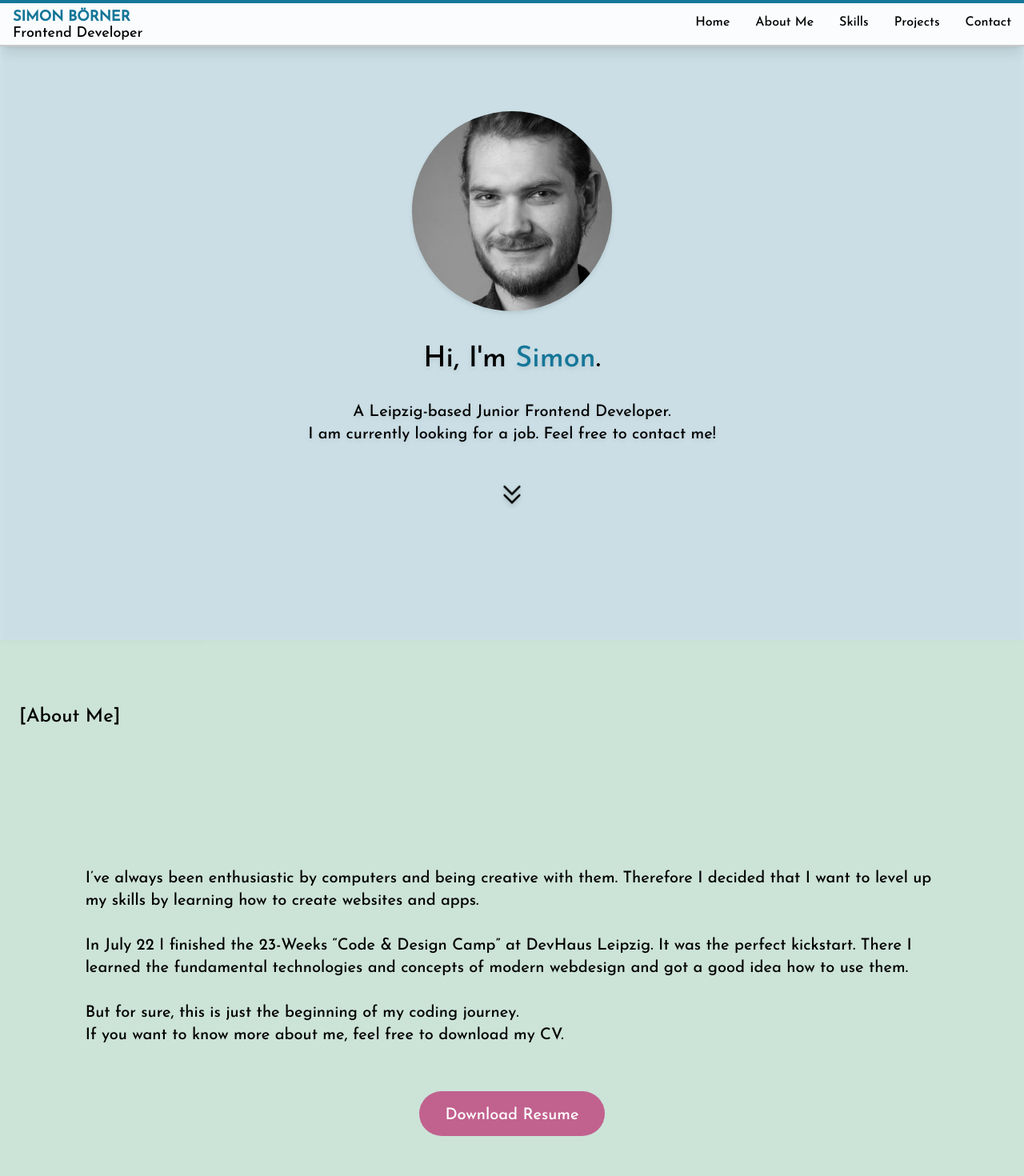
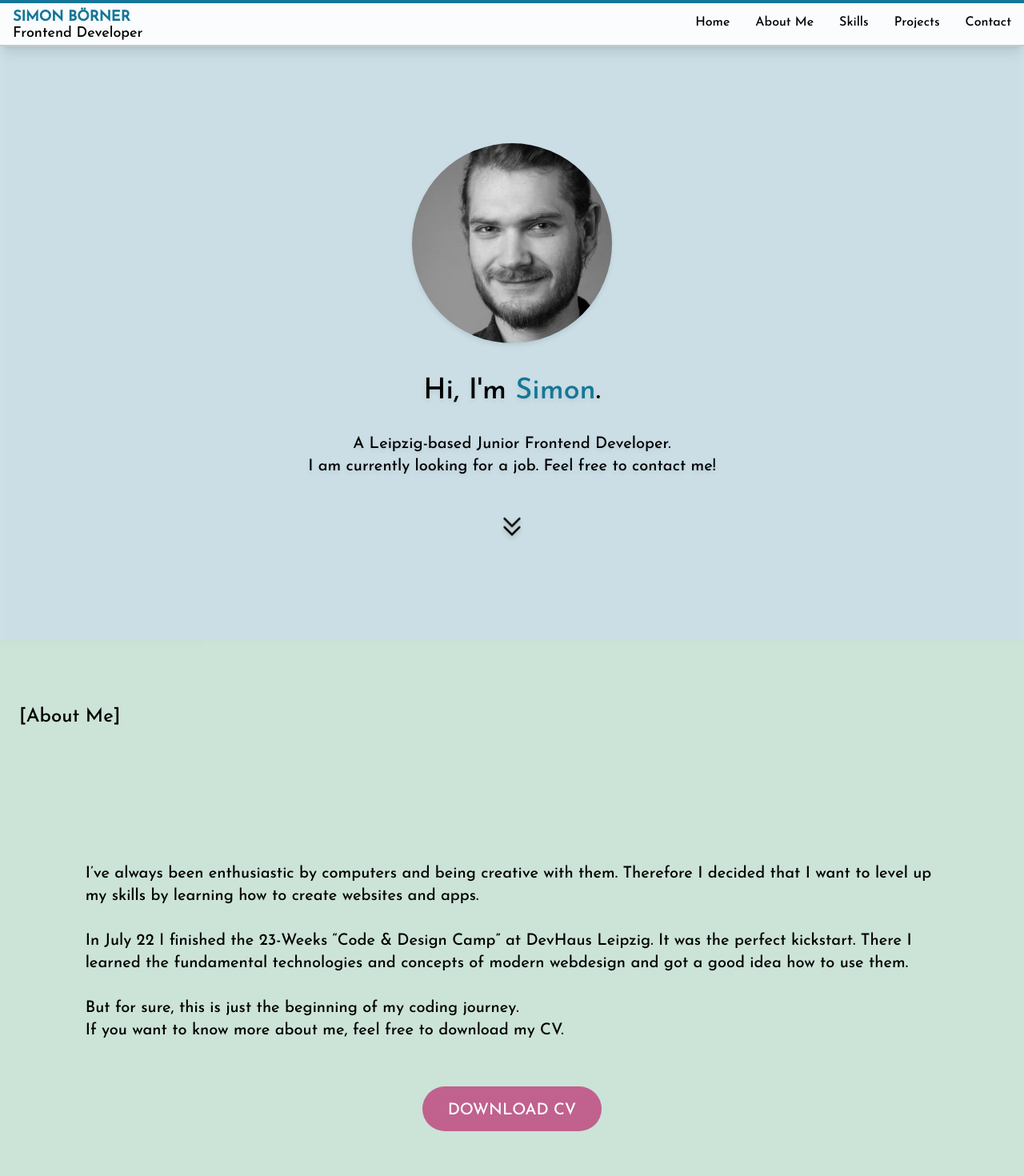
Before and after one commit to SimonBoerner/portfolio-nextjs, a Next.js app: page / in a window 1280 px wide. Shown: the top 1470 px of the page at 80% size. Built offline with nearby package versions, Linux system fonts and the light colour scheme; what @beaubus/svg-patterns-for-tailwindcss would draw is missing.

Commit message:
multiple lang choices

```diff
--- a/Components/Aboutme.tsx
+++ b/Components/Aboutme.tsx
@@ -1,4 +1,8 @@
+import { Popover, Transition } from "@headlessui/react";
+import { useState } from "react";
+
 const Aboutme = () => {
+  const [showLangOptions, setShowLangOptions] = useState(false);
   return (
     <div
       id="aboutme"
@@ -25,7 +29,45 @@ const Aboutme = () => {
         you want to know more about me, feel free to download my CV.
       </p>
       <div className="py-14">
-        <a
+        <Popover className="relative">
+          <Popover.Button
+            onClick={() =>
+              setShowLangOptions((showLangOptions) => !showLangOptions)
+            }
+            className="bg-red text-white pt-4 pb-3 px-8 rounded-full whitespace-nowrap hover:bg-opacity-90 align-middle mb-3"
+          >
+            DOWNLOAD CV
+          </Popover.Button>
+          <Transition
+            show={showLangOptions}
+            enter="transition-opacity duration-75"
+            enterFrom="opacity-0"
+            enterTo="opacity-100"
+            leave="transition-opacity duration-150"
+            leaveFrom="opacity-100"
+            leaveTo="opacity-0"
+          >
+            <Popover.Panel className="absolute z-10">
+              <div className="flex flex-col items-center">
+                <a
+                  href="https://drive.google.com/file/d/1q2e7z8YrylyKkV3XqF6mTNo64fJugnag/view?usp=sharing"
+                  target="_blank"
+                  rel="noreferrer"
+                  className="bg-palette2 text-white pt-4 pb-3 px-8 rounded-full whitespace-nowrap hover:bg-opacity-90 text-center w-56 mb-3"
+                >
+                  German Version
+                </a>
+                <a
+                  href="/engagement"
+                  className="bg-palette1 text-white pt-4 pb-3 px-8 rounded-full whitespace-nowrap hover:bg-opacity-90 text-center w-56"
+                >
+                  English Version
+                </a>
+              </div>
+            </Popover.Panel>
+          </Transition>
+        </Popover>
+        {/* <a
           href="https://drive.google.com/file/d/1q2e7z8YrylyKkV3XqF6mTNo64fJugnag/view?usp=sharing"
           target="_blank"
           rel="noreferrer"
@@ -33,7 +75,7 @@ const Aboutme = () => {
           <button className="bg-red text-white pt-4 pb-3 px-8 rounded-full whitespace-nowrap hover:bg-opacity-90 align-middle">
             Download Resume
           </button>
-        </a>
+        </a> */}
       </div>
     </div>
   );
--- a/Components/Hero.tsx
+++ b/Components/Hero.tsx
@@ -5,7 +5,7 @@ const Hero = () => {
   return (
     <div
       id="home"
-      className="bg-palette1 bg-opacity-20 relative min-h-screen flex flex-col items-center justify-center drop-shadow-md "
+      className="bg-palette1 bg-opacity-20 relative min-h-screen flex flex-col items-center justify-center drop-shadow-md xs:pt-20"
     >
       <div className="w-[250px] h-[250px]">
         <Image
--- /dev/null
+++ b/Components/UIComponents/Wrapper.tsx
@@ -0,0 +1,9 @@
+type WrapperProps = {
+  children: React.ReactNode;
+};
+
+const Wrapper = ({ children }: WrapperProps) => {
+  return <div className="w-3/4">{children}</div>;
+};
+
+export default Wrapper;
--- a/package.json
+++ b/package.json
@@ -10,6 +10,7 @@
   },
   "dependencies": {
     "@beaubus/svg-patterns-for-tailwindcss": "^1.9.5",
+    "@headlessui/react": "^1.6.6",
     "framer-motion": "^7.0.0",
     "next": "12.2.3",
     "react": "18.2.0",
--- a/tailwind.config.js
+++ b/tailwind.config.js
@@ -8,6 +8,9 @@ module.exports = {
     extend: {
       backgroundImage: {
         "box-pattern": "url('/public/patterns/pattern-boxes.svg')",
+      },
+      screens: {
+        xs: "375px",
       },
     },
     fontFamily: {
```
Also changed, not shown: 1 other file (tests, documents, lock files or other folders).
